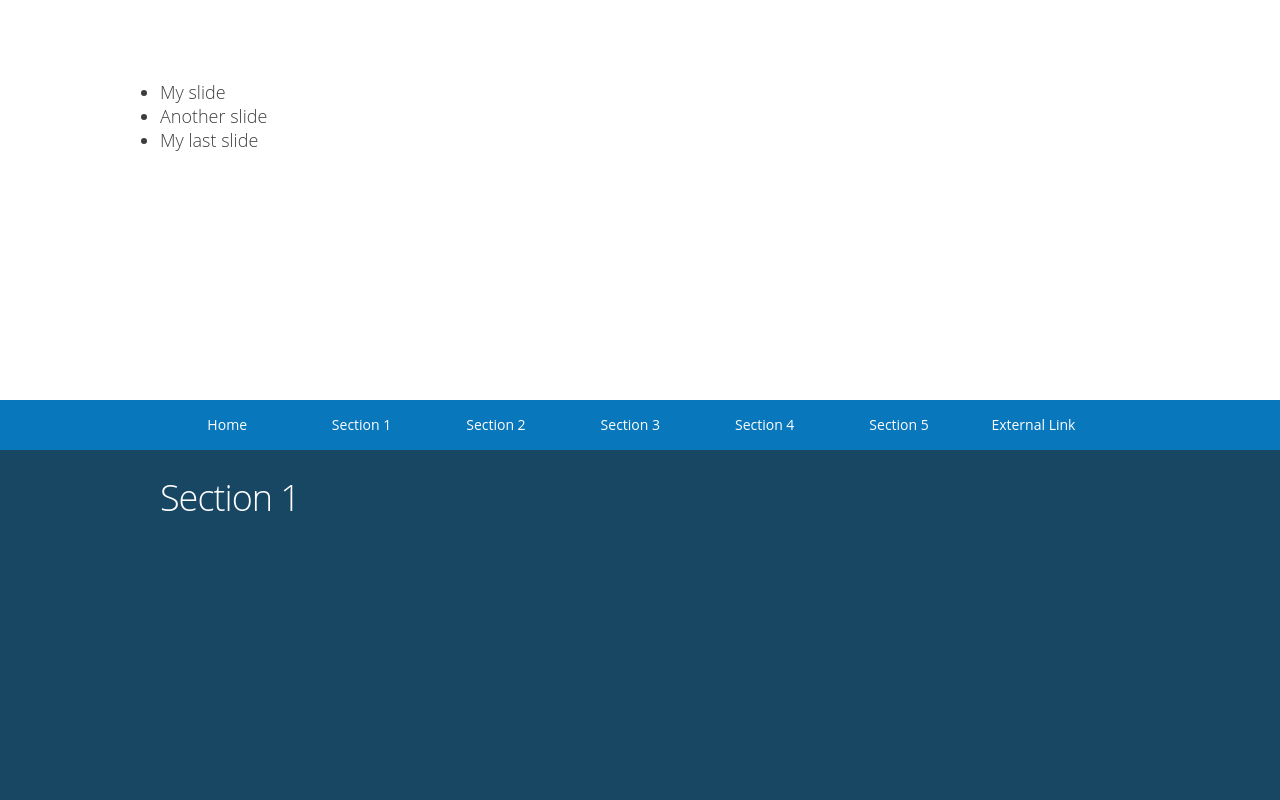
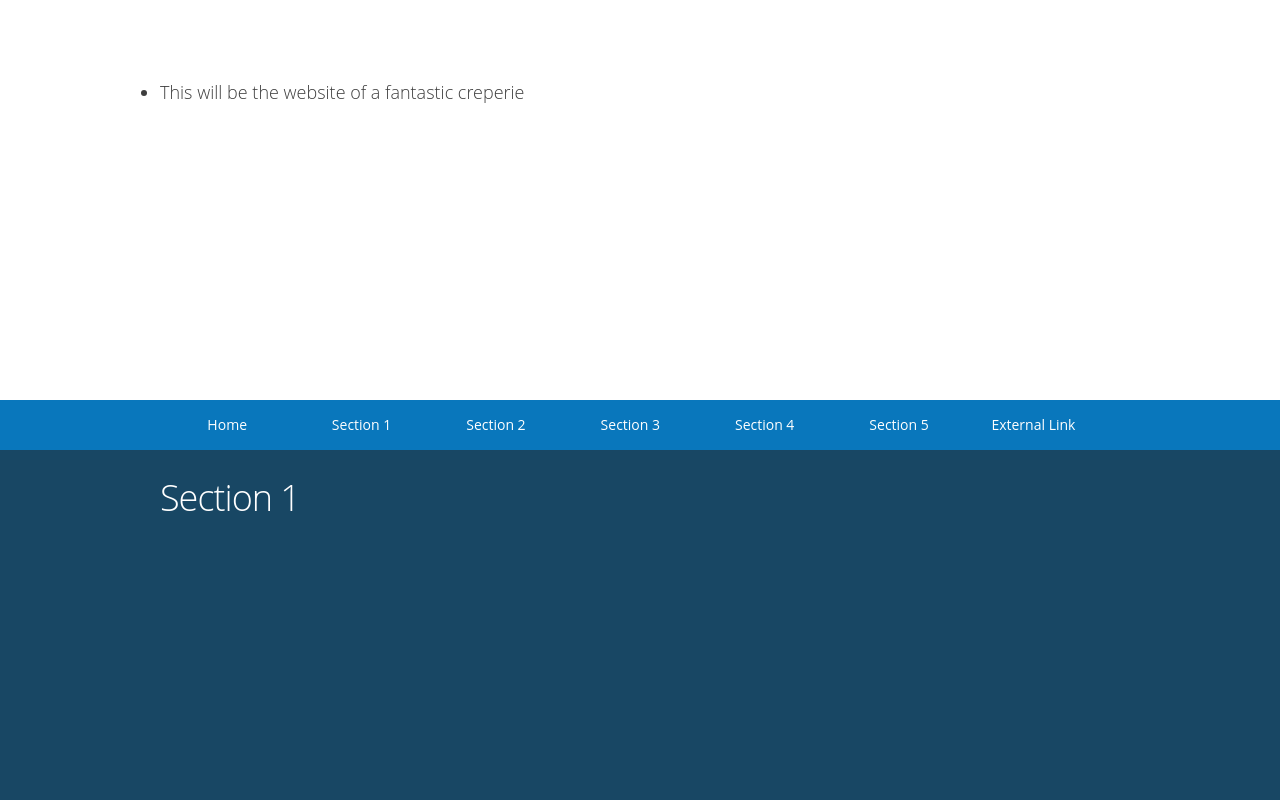
Before and after one commit to open-ecommerce/masters-onepage, a plain HTML site: page htdocs/index.html in a window 1280 px wide. Shown: the top 800 px of the page. Drawn offline with nearby package versions, Linux system fonts and the light colour scheme; a script that the page names is missing.

Commit message:
first commit

```diff
--- a/htdocs/index.html
+++ b/htdocs/index.html
@@ -3,8 +3,8 @@
 <head>
 <title>SMINT | The simple jQuery plugin for lovers of one page websites.</title>
 
-<meta name = "keywords" content = "SMINT jQuery Plugin, SMINT, jQuery Plugin, One Page Website, Sticky Navigation" />
-<meta name = "description" content = "SMINT is a simple plugin for lovers of one page websites, which helps with sticky menus and page scrolling." />
+<meta name = "keywords" content = "creps shouth london open ecommerce open-ecommerce.org " />
+<meta name = "description" content = "Simply the best creps you can eat in London and only for ." />
 <meta name="viewport" content="width=device-width">
 
 
@@ -30,7 +30,6 @@ $(document).ready( function() {
 
 </script>
 
-
 </head>
 <body>
 <div class="wrap ">
@@ -38,9 +37,7 @@ $(document).ready( function() {
 		<div class="inner">
 			<div class="my-slider">
 				<ul>
-					<li>My slide</li>
-					<li>Another slide</li>
-					<li>My last slide</li>
+					<li>This will be the website of a fantastic creperie</li>
 				</ul>
 			</div>
 		</div>
```
Also changed, not shown: htdocs/css/demo.css (line endings or trailing spaces).
